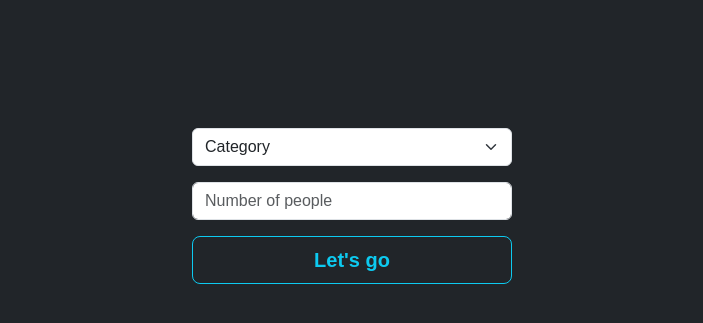
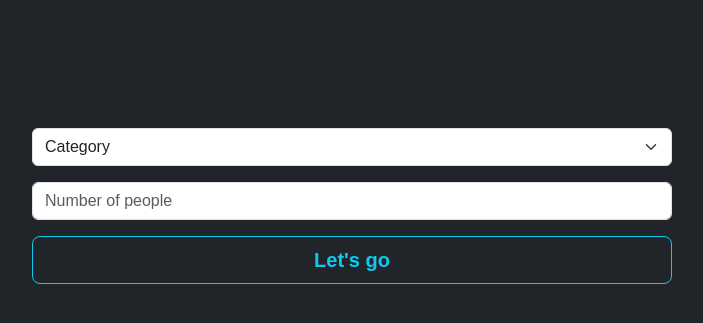
Before and after one commit to ArturrrZ/movies, a Flask app: page /search in a window 1280 px wide. Shown: the top 323 px of the page, without its empty margins (288-991 px from the left). Run offline with Flask 3, Linux system fonts and the light colour scheme; some libraries are stand-ins or nearby versions.

Commit message:
ready to deploy5

```diff
--- a/templates/search.html
+++ b/templates/search.html
@@ -6,7 +6,7 @@
     <p class="error">{{error}}</p>
     {% endif %}
     <form action="/search" action="/search" method="POST" class="mx-auto">
-        <div class="form-group w-25 mx-auto">
+        <div class="form-group w-50 mx-auto">
 <!--            <label for="category">Category:</label>-->
             <select name="category" id="category" class="form-select mt-3" required>
                 <option value="" selected disabled>Category</option>
```
Also changed, not shown: static/qrs/8943.png (added), 1 other file.
